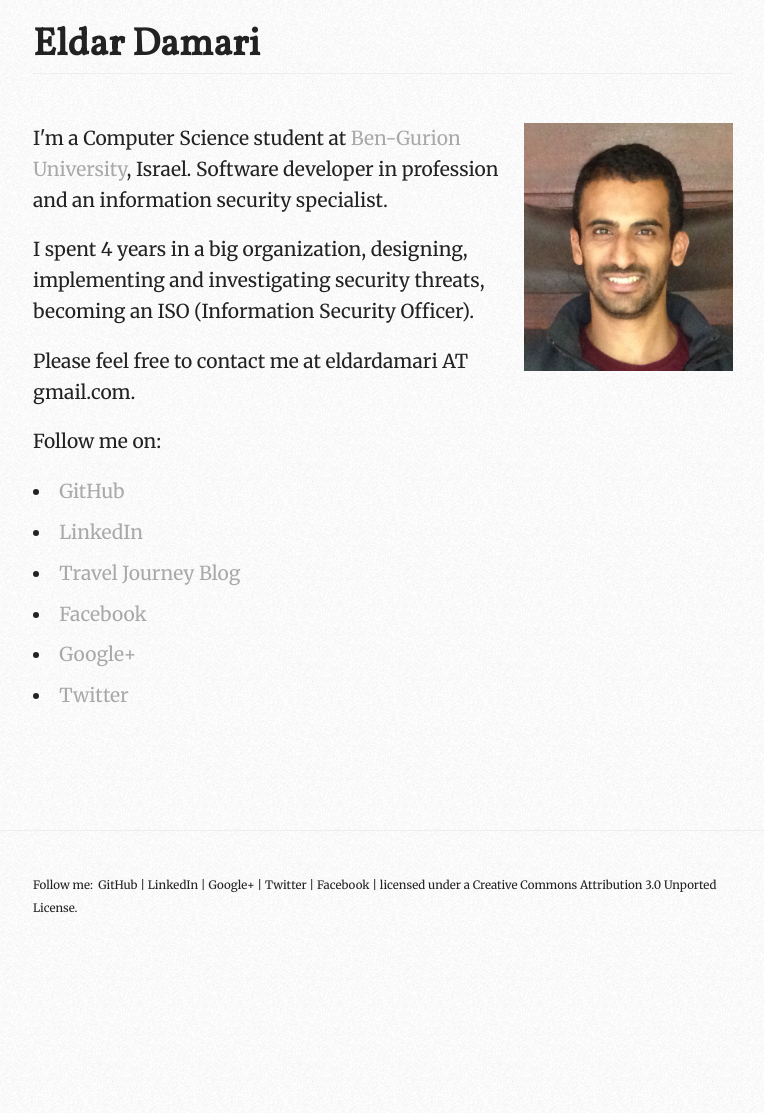
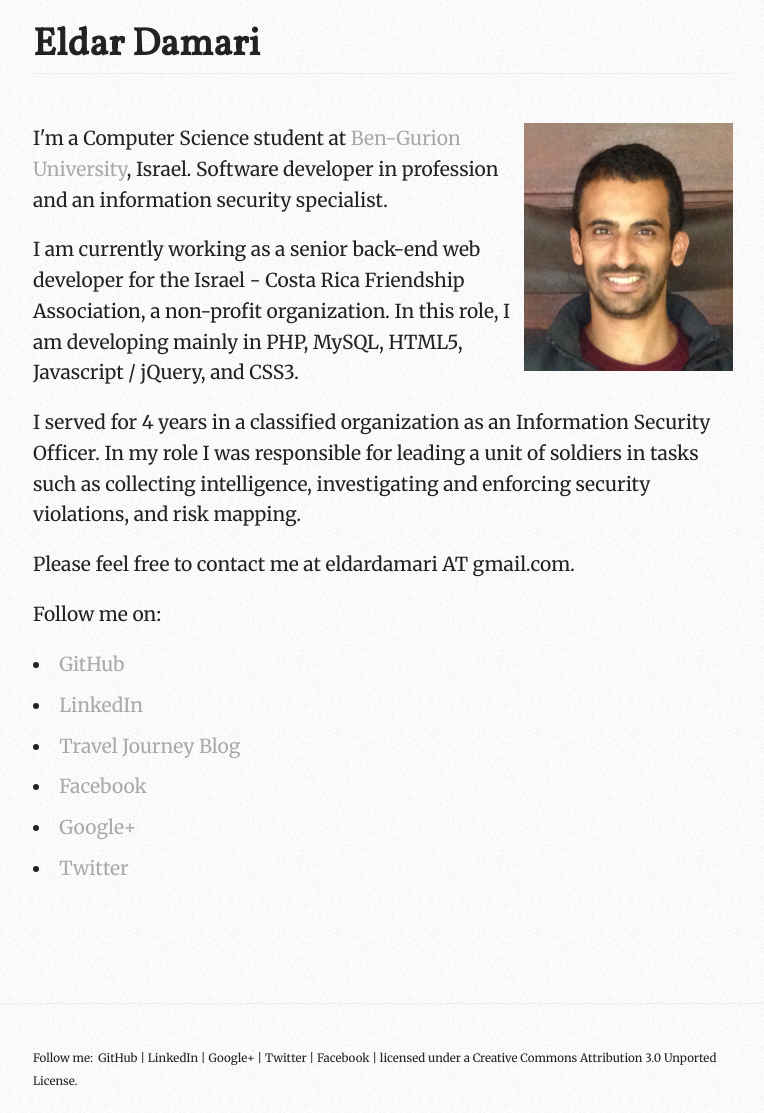
Before and after one commit to eldardamari/eldardamari.github.io, a Jekyll site: the page built from index.html, in a window 1280 px wide. Shown: the whole page, without its empty margins (257-1021 px from the left). Built offline with Jekyll 4.4.1, drawn with Linux system fonts in a browser that asks for light colours; Markdown is read by kramdown in place of the engine named in the settings; before the commit the page ends 940 px from its top, so only the background shows below that.

Commit message:
UPDATE - update homepage about me text

```diff
--- a/index.html
+++ b/index.html
@@ -6,9 +6,17 @@ layout: base
   <img src="/img/avatar.jpg" alt="Photo of Eldar Damari" width="209" height="248" id="avatar">
   <!--<header><h1>Welcome</h1></header>-->
 
-  <p> I'm a Computer Science student at <a href="http://in.bgu.ac.il/en/Pages/default.aspx" target="_blank">Ben-Gurion University</a>, Israel. Software developer in profession and an information security specialist.</p>
-  <p> I spent 4 years in a big organization, designing, implementing and investigating security threats, becoming an ISO (Information Security Officer).</p>
+  <p> I'm a Computer Science student at <a href="http://in.bgu.ac.il/en/Pages/default.aspx" target="_blank">Ben-Gurion University</a>, Israel.
+      Software developer in profession and an information security specialist.</p>
 
+  <p> I am currently working as a senior back-end web developer for the Israel - Costa Rica Friendship Association,
+      a non-profit organization. In this role, I am developing mainly in PHP, MySQL, HTML5, Javascript / jQuery, and CSS3.  </p>
+
+  <p> I served for 4 years in a classified organization as an Information Security Officer. In my role
+      I was responsible for leading a unit of soldiers in tasks such as collecting intelligence, investigating and enforcing security violations,
+      and risk mapping. </p>
+
+<!--<p> I spent 4 years in a big organization, designing, implementing and investigating security threats, becoming an ISO (Information Security Officer).</p> -->
   <!--<p> I love learning new languages (i.e Chinese and French), sports and travelling around the world (<a href="eldardamari.blogspot.com target="_blank"">My 10 month Travel Blog</a>).-->
 
   <p> Please feel free to contact me at eldardamari AT gmail.com.</p>
```
